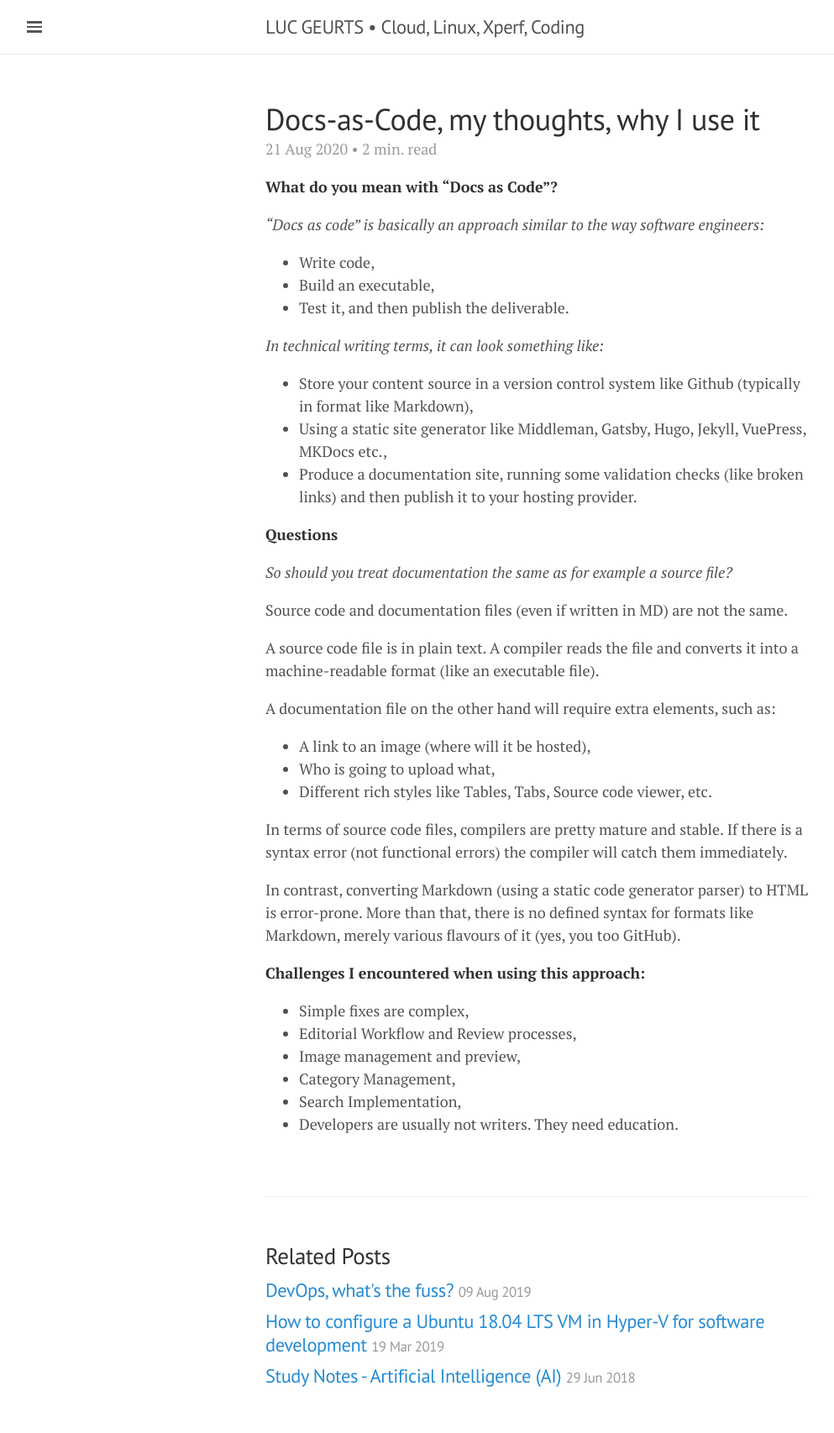
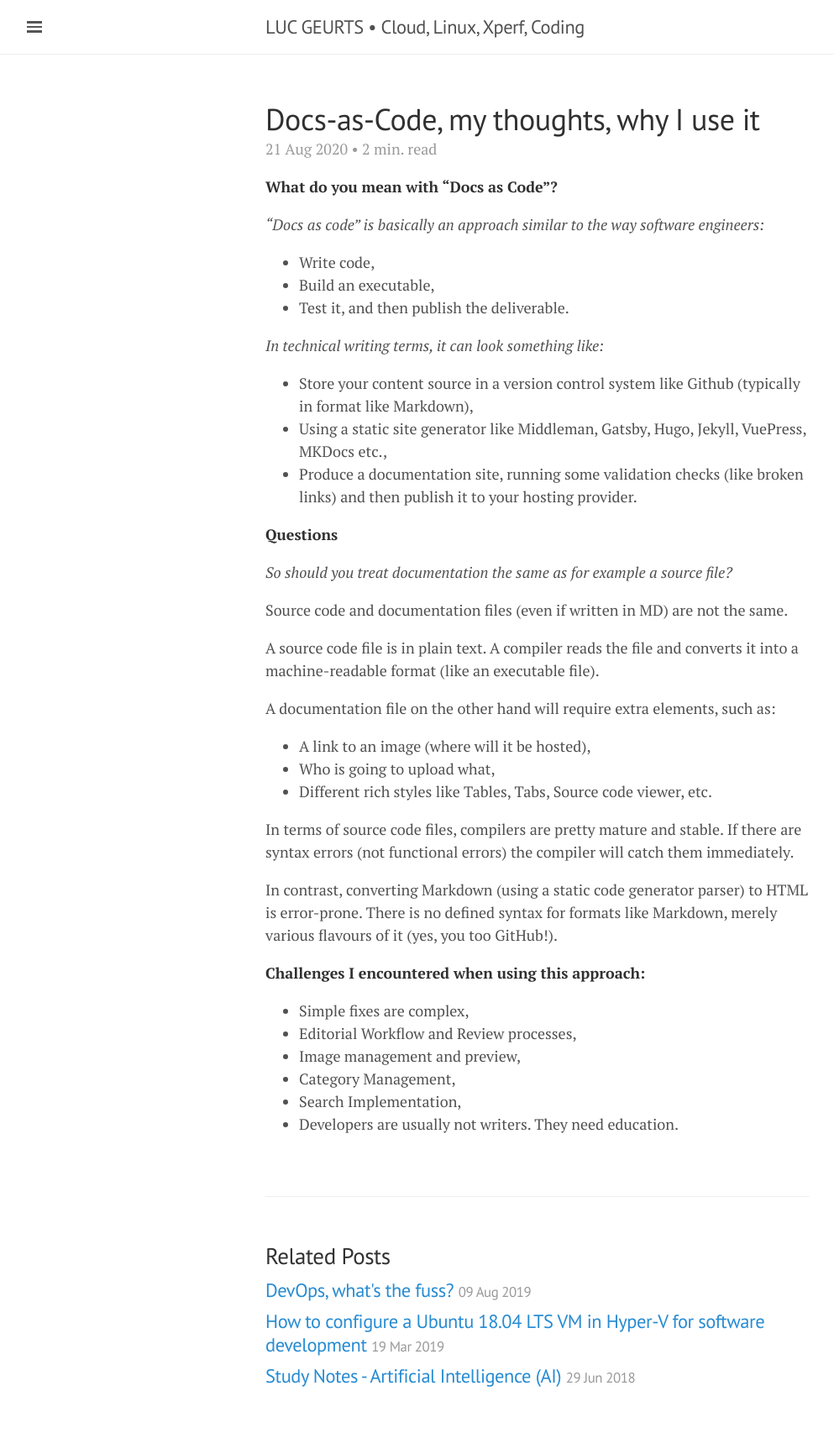
Before and after one commit to lgeurts/lgeurts.github.io, a Jekyll site: the page built from _posts/2020-08-21-docs-as-code.md, in a window 1280 px wide. Shown: the whole page at 84% size, without its empty margins (0-993 px from the left). Built offline with Jekyll 4.4.1, drawn with Linux system fonts in a browser that asks for light colours; nearby versions of some CDN libraries.

Commit message:
Update 2020-08-21-docs-as-code.md

```diff
--- a/_posts/2020-08-21-docs-as-code.md
+++ b/_posts/2020-08-21-docs-as-code.md
@@ -32,9 +32,9 @@ A documentation file on the other hand will require extra elements, such as:
 - Who is going to upload what,
 - Different rich styles like Tables, Tabs, Source code viewer, etc.
 
-In terms of source code files, compilers are pretty mature and stable. If there is a syntax error (not functional errors) the compiler will catch them immediately.
+In terms of source code files, compilers are pretty mature and stable. If there are syntax errors (not functional errors) the compiler will catch them immediately.
 
-In contrast, converting Markdown (using a static code generator parser) to HTML is error-prone. More than that, there is no defined syntax for formats like Markdown, merely various flavours of it (yes, you too GitHub).
+In contrast, converting Markdown (using a static code generator parser) to HTML is error-prone. There is no defined syntax for formats like Markdown, merely various flavours of it (yes, you too GitHub!).
 
 **Challenges I encountered when using this approach:**
 
```
